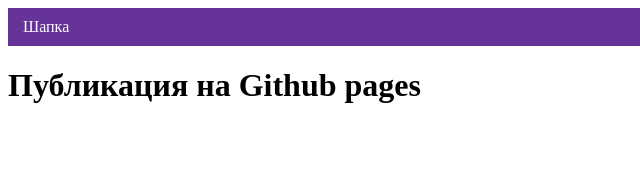
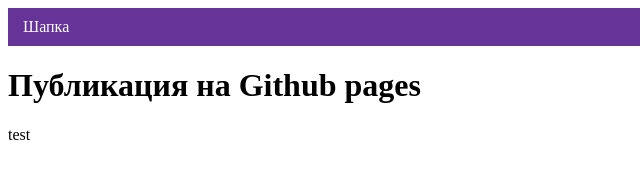
Before and after one commit to htmlacademy-adaptive/244276-cat-energy-31, a plain HTML site: page 2/index.html in a window 1280 px wide. Shown: the full height of the page, 0-640 px from the left. Drawn offline with Linux system fonts and the light colour scheme.

Commit message:
Deploying to gh-pages from @ htmlacademy-adaptive/244276-cat-energy-31@f8909985d24a6806c1fa860a28b0c822d87c8f28 🚀

```diff
--- a/2/index.html
+++ b/2/index.html
@@ -1 +1 @@
-<!DOCTYPE html><html class="page" lang="ru"><head><meta charset="UTF-8"><title>Название проекта</title><meta name="viewport" content="width=device-width,initial-scale=1"><link rel="stylesheet" href="styles/styles.css"><script src="scripts/index.js" defer="defer"></script></head><body class="page__body"><header class="header">Шапка</header><h1>Публикация на Github pages</h1></body></html>
+<!DOCTYPE html><html class="page" lang="ru"><head><meta charset="UTF-8"><title>Название проекта</title><meta name="viewport" content="width=device-width,initial-scale=1"><link rel="stylesheet" href="styles/styles.css"><script src="scripts/index.js" defer="defer"></script></head><body class="page__body"><header class="header">Шапка</header><h1>Публикация на Github pages</h1><p>test</p></body></html>
```
